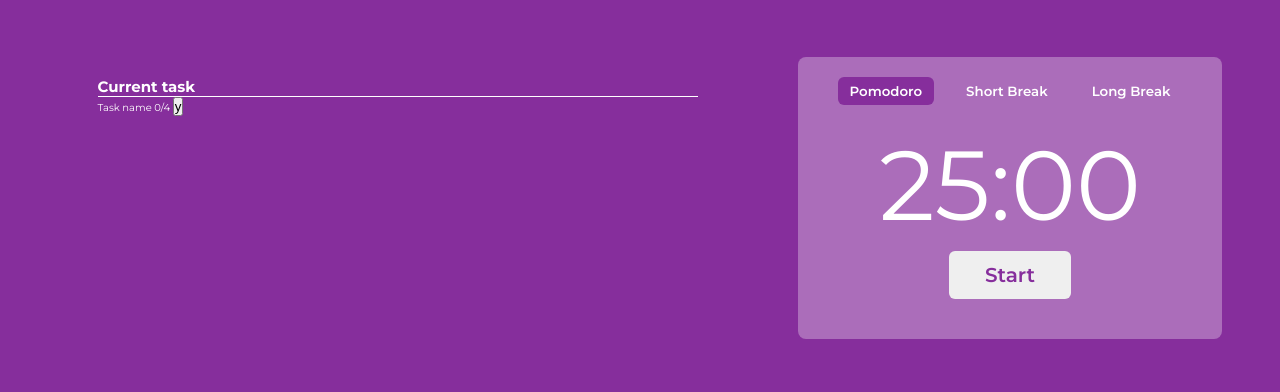
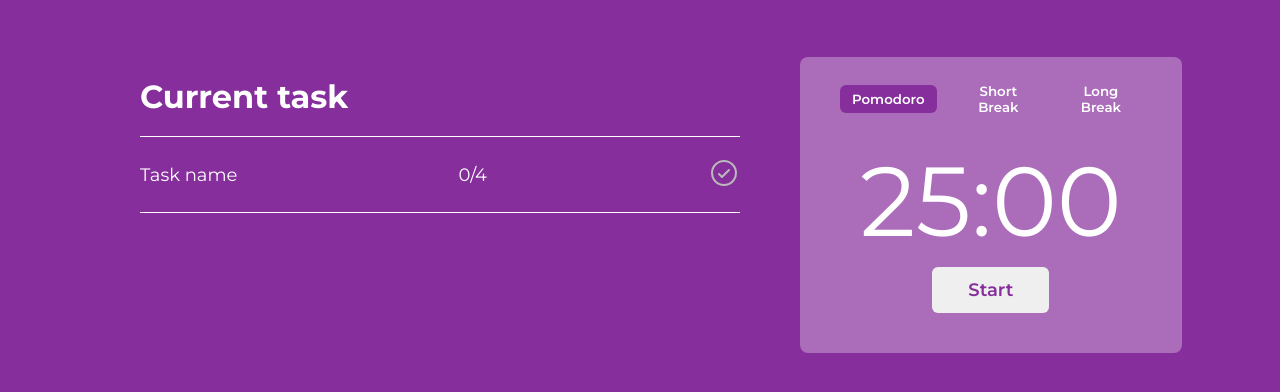
Before and after one commit to dnylvssr/pomofocus-clone, a plain HTML site: page index.html in a window 1280 px wide. Shown: the part 76-468 px from the top of the page. Drawn offline with Linux system fonts and the light colour scheme.

Commit message:
Working on the task bar design and css

```diff
--- a/css/style.css
+++ b/css/style.css
@@ -81,6 +81,7 @@
 
 main {
   margin: 0 auto;
+  width: 100rem;
   display: grid;
   grid-template-columns: auto auto;
   gap: 6rem;
@@ -89,15 +90,48 @@
 .tasks {
   justify-self: end;
   /* background-color: rgba(255, 255, 255, 0.3); */
-  padding: 2rem 4rem;
+  padding: 2rem 0;
+  width: 60rem;
 }
 
 .task-header {
-  border-bottom: 0.1rem solid #fff;
+  font-size: 3.2rem;
+  font-weight: 600px;
 }
 
 .task-current {
-  width: 60rem;
+  /* min-width: inherit; */
+  border-bottom: 0.1rem solid #fff;
+  border-top: 0.1rem solid #fff;
+  padding: 2rem 0;
+  margin-top: 2rem;
+  font-size: 1.8rem;
+
+  display: flex;
+  align-items: center;
+  justify-content: space-between;
+}
+
+.task-name {
+}
+
+.btn-task-complete {
+  border: none;
+  background-color: transparent;
+  padding: 0;
+  margin: 0;
+  cursor: pointer;
+  fill: #bbb;
+  transition: all 0.4s;
+}
+
+.btn-task-complete:hover {
+  fill: #fff;
+}
+
+.btn-task-complete .btn-icon {
+  width: 3.2rem;
+  height: 3.2rem;
 }
 
 .timer {
@@ -144,7 +178,7 @@
 .btn-start {
   margin-top: 0.6rem;
   color: #862e9c;
-  font-size: 2rem;
+  font-size: 1.8rem;
   padding: 1.2rem 3.6rem;
   font-weight: 600;
 }
--- a/index.html
+++ b/index.html
@@ -71,7 +71,17 @@
         <div class="task-current">
           <span class="task-name">Task name</span>
           <span class="task-num-pomodoros">0/4</span>
-          <button class="btn-task-complete">y</button>
+          <button class="btn-task-complete">
+            <svg
+              xmlns="http://www.w3.org/2000/svg"
+              class="btn-icon"
+              viewBox="0 0 256 256"
+            >
+              <path
+                d="M173.66,98.34a8,8,0,0,1,0,11.32l-56,56a8,8,0,0,1-11.32,0l-24-24a8,8,0,0,1,11.32-11.32L112,148.69l50.34-50.35A8,8,0,0,1,173.66,98.34ZM232,128A104,104,0,1,1,128,24,104.11,104.11,0,0,1,232,128Zm-16,0a88,88,0,1,0-88,88A88.1,88.1,0,0,0,216,128Z"
+              ></path>
+            </svg>
+          </button>
         </div>
       </section>
       <section class="timer">
```
